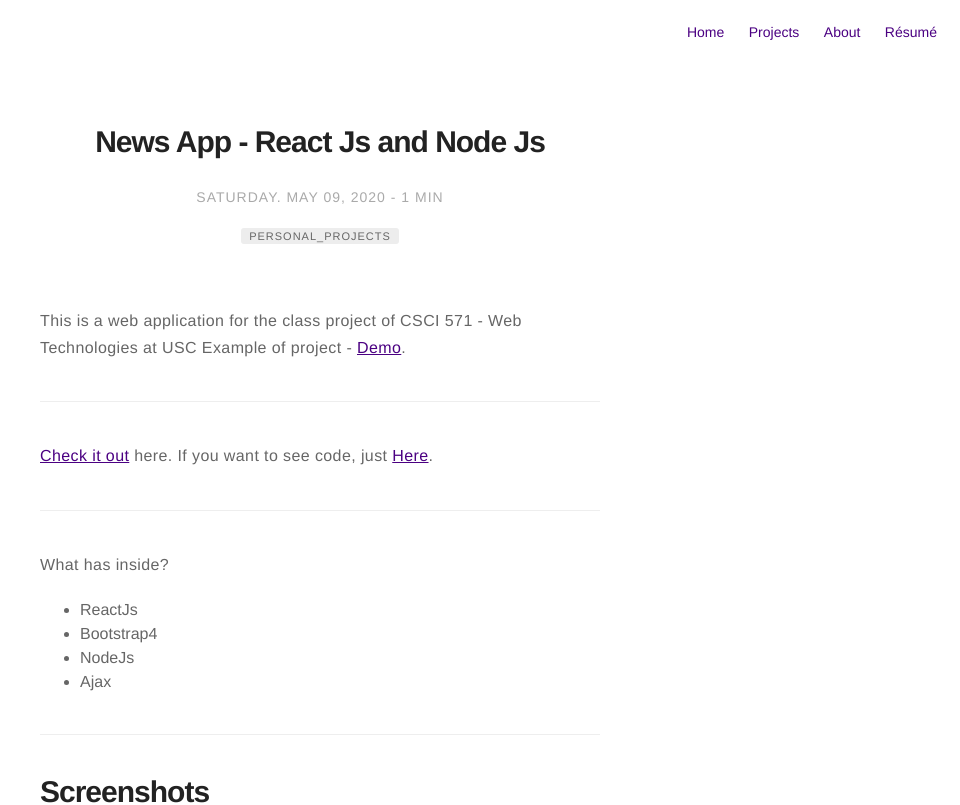
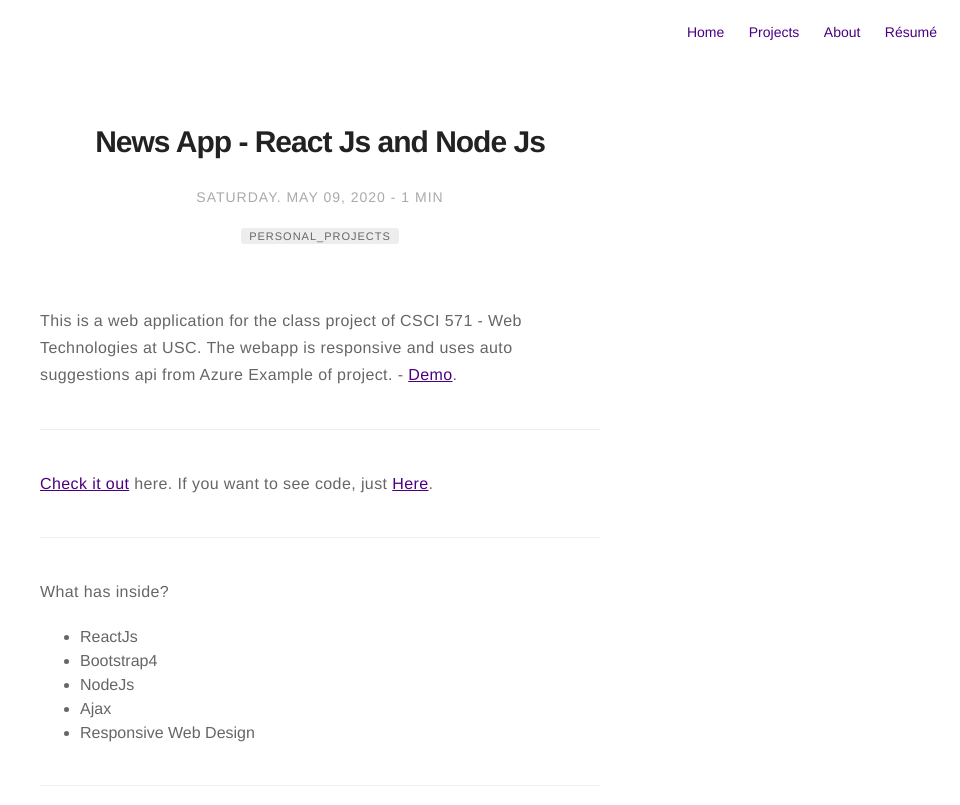
Before and after one commit to Raj1998/Raj1998.github.io, a Jekyll site: the page built from _posts/2020-05-09-news-app-react-node.markdown, in a window 1280 px wide and 900 px high, cut to the strip 0-805 px from the top of the window. Shown: the whole strip, without its empty margins (320-1280 px from the left). Built offline with Jekyll 4.4.1, drawn with Linux system fonts in a browser that asks for light colours.

Commit message:
new projects added

```diff
--- a/_posts/2020-05-09-news-app-react-node.markdown
+++ b/_posts/2020-05-09-news-app-react-node.markdown
@@ -13,13 +13,13 @@ author: Raj
 externalLink: false
 ---
 
-This is a web application for the class project of CSCI 571 - Web Technologies at USC
-Example of project - [Demo](#).
+This is a web application for the class project of CSCI 571 - Web Technologies at USC. The webapp is responsive and uses auto suggestions api from Azure
+Example of project. - [Demo](#).
 
 ---
 
-[Check it out](https://django-app-241.herokuapp.com/) here.
-If you want to see code, just [Here](https://github.com/Raj1998/smart-RSVP).
+[Check it out](#) here.
+If you want to see code, just [Here](https://github.com/Raj1998/news-app-react-node).
 
 ---
 
@@ -29,6 +29,7 @@ What has inside?
 - Bootstrap4
 - NodeJs
 - Ajax
+- Responsive Web Design
 
 ---
 
```
Also changed, not shown: _posts/2020-05-10-news-app-android.markdown (added, +69 -0 lines).
